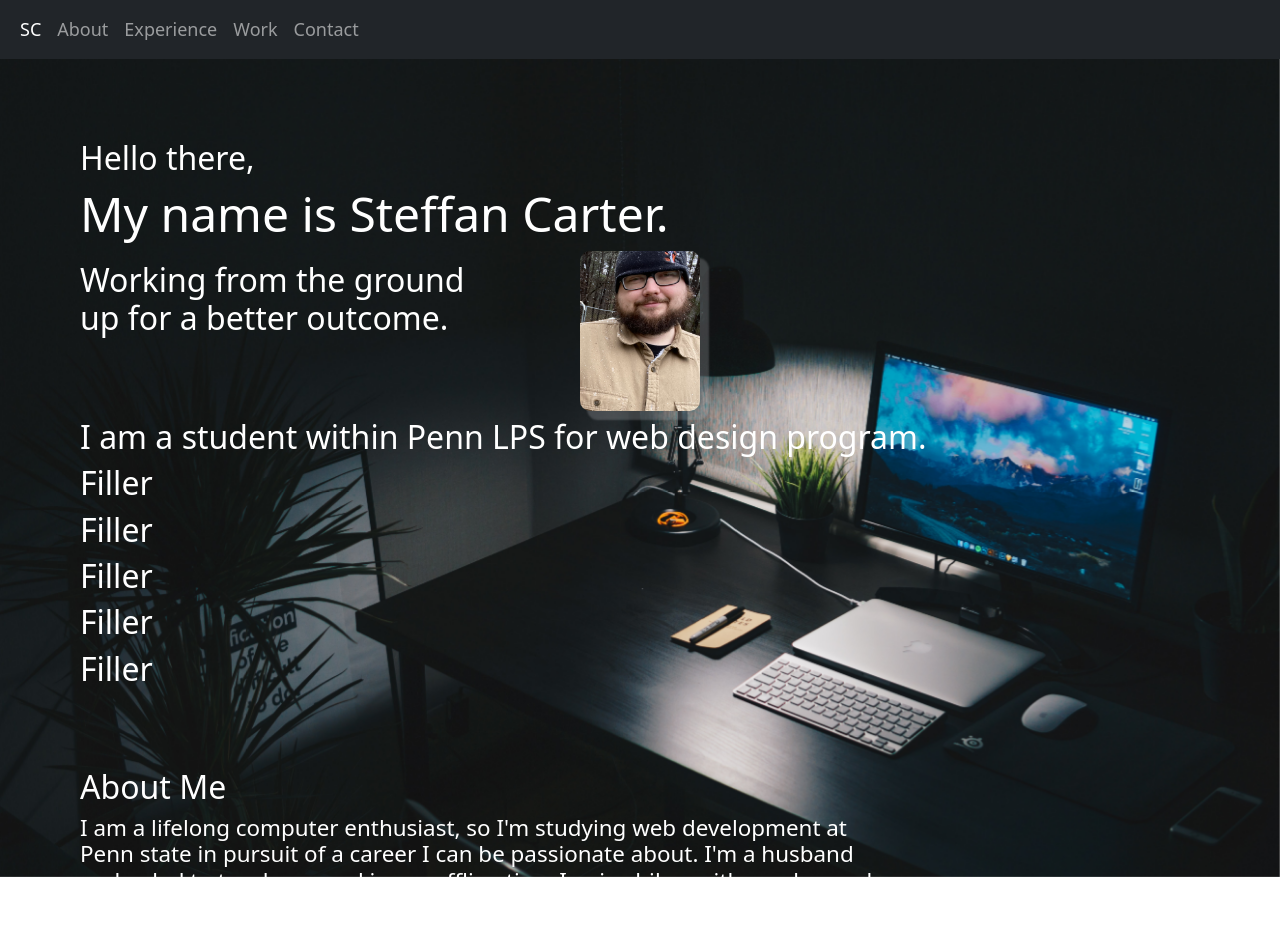
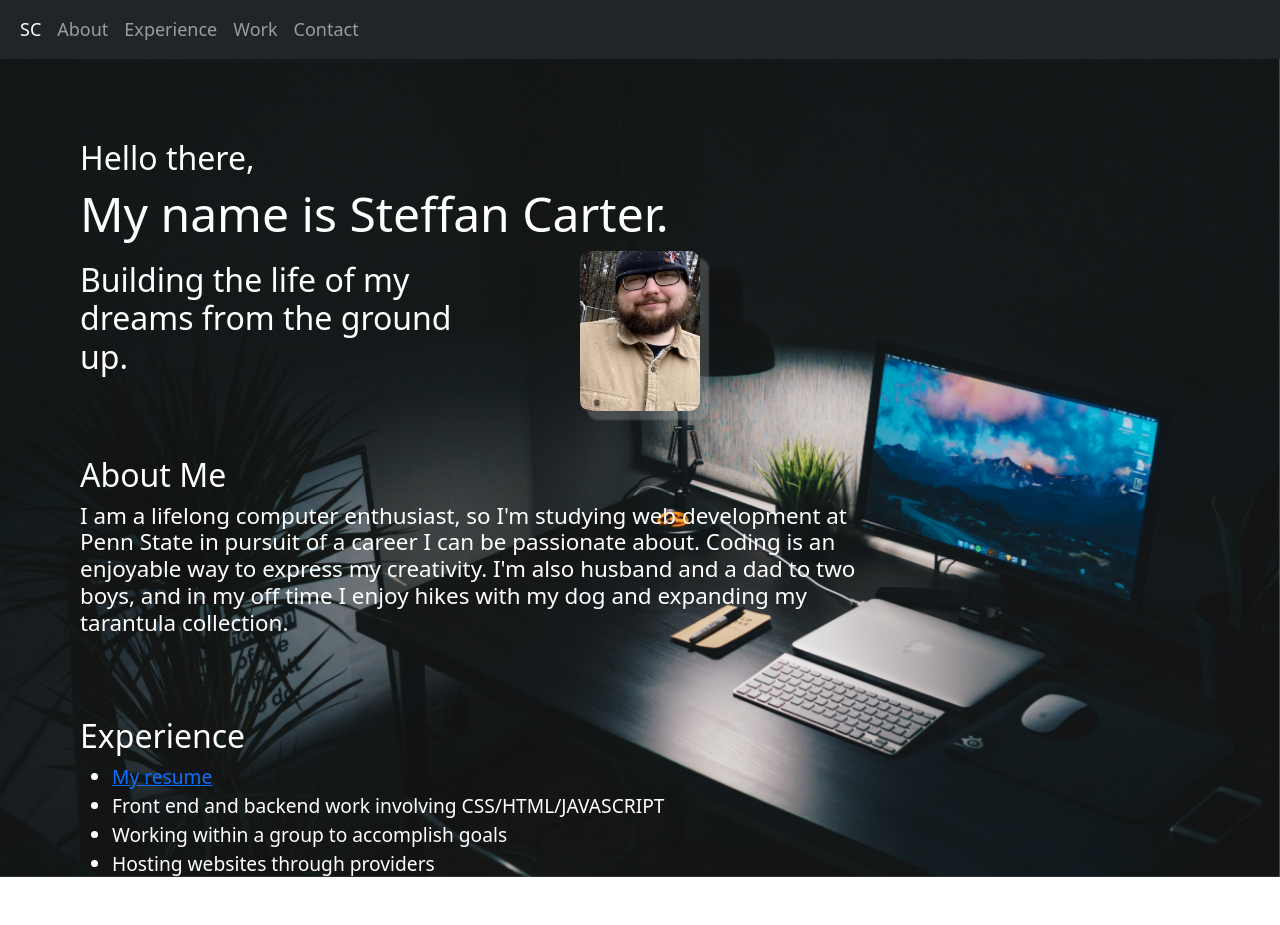
Before and after one commit to stefcarter/protfolio-v2, a plain HTML site: page index.html in a window 1280 px wide. Shown: the top 925 px of the page. Drawn offline with nearby package versions, Linux system fonts and the light colour scheme.

Commit message:
small changes

```diff
--- a/index.html
+++ b/index.html
@@ -46,24 +46,25 @@
       <h1>Hello there,</h1>
         <h2>My name is Steffan Carter.</h2>
         <img class="selfEl" src="assets/images/self.jpg">
-        <h3 class="tagLine">Working from the ground up for a better outcome.</h3>
-        <br><br><br>
+        <h3 class="tagLine">Building the life of my dreams from the ground up.</h3>
+        <!-- <br><br><br>
         <h3 class="fillerEl">I am a student within Penn LPS for web design program.</h3>
         <h3>Filler</h3>
         <h3>Filler</h3>
         <h3>Filler</h3>
         <h3>Filler</h3>
-        <h3>Filler</h3>
+        <h3>Filler</h3> -->
     </header>
 
     <div class="bodyText" id="about">
       <h1>About Me</h1>
-      <h4>I am a lifelong computer enthusiast, so I'm studying web development at Penn state in pursuit of a career I can be passionate about. I'm a husband and a dad to two boys, and in my offline time I enjoy hikes with my dog and expanding my tarantula collection.</h4>
+      <h4>I am a lifelong computer enthusiast, so I'm studying web development at Penn State in pursuit of a career I can be passionate about. Coding is an enjoyable way to express my creativity. I'm also husband and a dad to two boys, and in my off time I enjoy hikes with my dog and expanding my tarantula collection.</h4>
     </div>
 
     <div class="bodyText" id="experience">
       <h1>Experience</h1>
       <ul style="font-size: 1.2em">
+        <li><a href="https://docs.google.com/document/d/1ZWiWKj5uhlXXrNQpWZBzusjrIiC2I0lMcB6tOho3hKw/edit?usp=sharing">My resume</a></li>
         <li>Front end and backend work involving CSS/HTML/JAVASCRIPT</li>
         <li>Working within a group to accomplish goals</li>
         <li>Hosting websites through providers</li>
```
